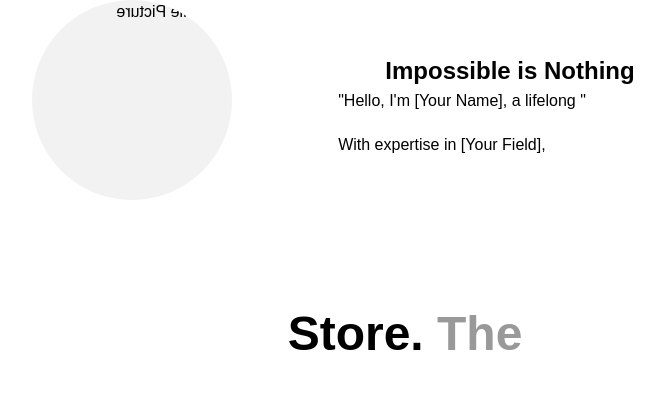
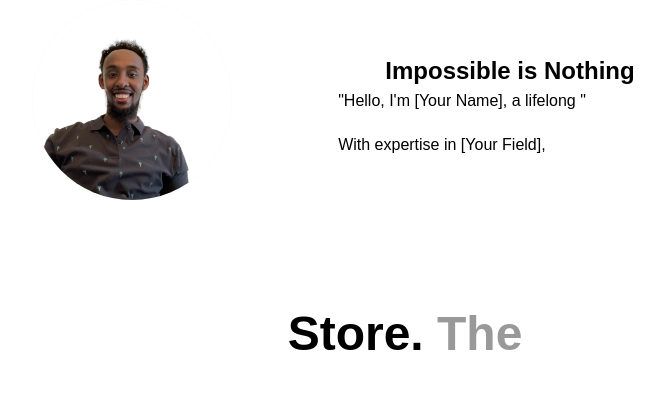
Before and after one commit to startup099/updated, a Node server app: page / in a window 1280 px wide. Shown: the part 44-443 px from the top of the page, without its empty margins (235-899 px from the left). Run offline with Node 20, Linux system fonts and the light colour scheme; some libraries are stand-ins or nearby versions.

Commit message:
Your commit message here

```diff
--- a/views/shop.ejs
+++ b/views/shop.ejs
@@ -8,7 +8,7 @@
     <div class="flex-wrapper">
       <div class="custom-grid">
         <div class="custom-card-img-half-wrapper" style="float: right;">
-          <img src="" alt="Profile Picture" class="custom-card-img-half" style="margin-left: auto;">
+          <img src="/images/tempImageZCHNEj-PhotoRoom.jpg" alt="Profile Picture" class="custom-card-img-half" style="margin-left: auto;">
         </div>
       </div>
       <div class="unit-copy-wrapper" style="font-family: Arial, sans-serif; text-align: justify;">
```
